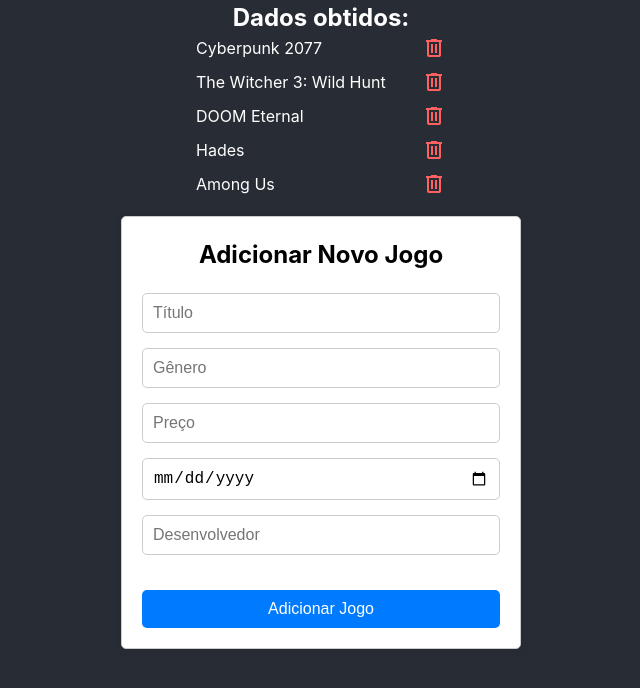
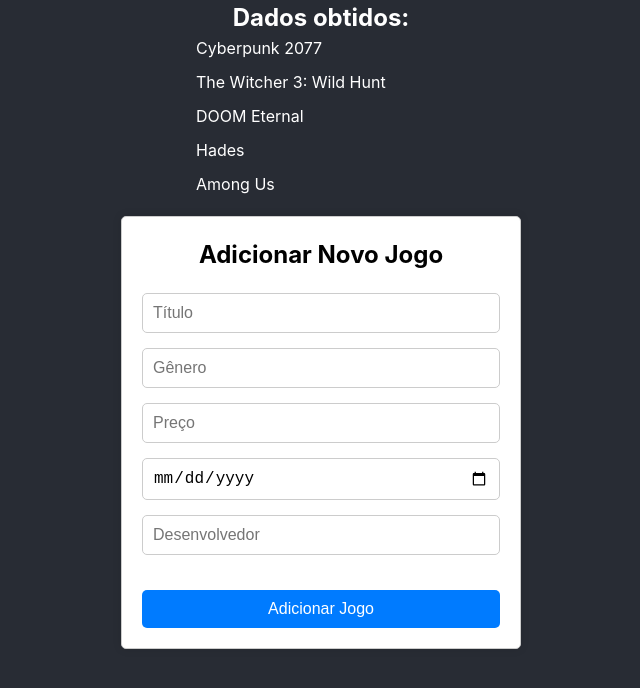
Before and after one commit to igorfonseca05/React-study, a React (Vite) app in the folder requisicoes/: page / in a window 1280 px wide. Shown: the top 688 px of the page, without its empty margins (319-959 px from the left). Built offline with nearby package versions, Linux system fonts and the light colour scheme; data requests are answered from the project's data file.

Commit message:
continuando estudos de requisições em react

```diff
--- a/requisicoes/src/App.jsx
+++ b/requisicoes/src/App.jsx
@@ -27,34 +27,6 @@
 
   }, [myData])
 
-  // console.log(myData)
-
-
-  // }
-
-  // useEffect(() => {
-  //   async function getData() {
-  //     try {
-  //       const response = await fetch("http://localhost:3000/games")
-
-  //       if (!response.ok) {
-  //         throw new Error('Não foi possivel obter dados')
-  //       }
-
-  //       const dados = await response.json()
-
-  //       setData(dados)
-  //       // console.log(dados)
-  //       // toast.success('dados obtidos com sucesso')
-
-  //     } catch (error) {
-  //       toast.error(error.message)
-  //       // console.log(error)
-  //     }
-  //   }
-
-  //   getData()
-  // }, [removedData])
 
   async function handleForm(e) {
     e.preventDefault()
@@ -98,26 +70,26 @@
 
   }
 
-  async function handleDelete(id) {
-    try {
-        const res = await fetch(`http://localhost:3000/games/${id}`, {
-        method: 'DELETE',
-        headers: {
-          'Content-type': "application/json"
-        }
-      })
+  // async function handleDelete(id) {
+  //   try {
+  //       const res = await fetch(`http://localhost:3000/games/${id}`, {
+  //       method: 'DELETE',
+  //       headers: {
+  //         'Content-type': "application/json"
+  //       }
+  //     })
 
-      if(!res.ok) {
-        throw new Error('Dado não removido')
-      }
+  //     if(!res.ok) {
+  //       throw new Error('Dado não removido')
+  //     }
 
-      toast.success('Dado removido')
-      setRemovedData(await res.json())
+  //     toast.success('Dado removido')
+  //     setRemovedData(await res.json())
 
-    } catch (error) {
-      toast.error(error.message)
-    }
-  }
+  //   } catch (error) {
+  //     toast.error(error.message)
+  //   }
+  // }
 
   return (
     <div className='grid-container'>
@@ -131,9 +103,9 @@
           {data?.map((game) => (
             <li key={game.id}>
               <p>{game.title}</p>
-              <span onClick={(e) => handleDelete(game.id)} className="material-symbols-outlined">
+              {/* <span onClick={(e) => handleDelete(game.id)} className="material-symbols-outlined">
                 delete
-              </span>
+              </span> */}
             </li>
           ))}
         </ul>
--- a/requisicoes/src/hooks/useFetch.jsx
+++ b/requisicoes/src/hooks/useFetch.jsx
@@ -3,16 +3,17 @@
 
 
 // Custom hook
-export function useFetch (url) {
+export function useFetch(url) {
 
     const [data, setData] = useState(null)
 
     useEffect(() => {
+
         async function getData() {
             try {
                 const response = await fetch(url)
 
-                if(!response.ok) {
+                if (!response.ok) {
                     throw new Error('Não foi possivel obter os dados')
                 }
 
@@ -27,6 +28,9 @@
 
     }, [url])
 
-    return {data}
+
+    // Refatorando o metodo post
+
+    return { data }
 
 }
```
